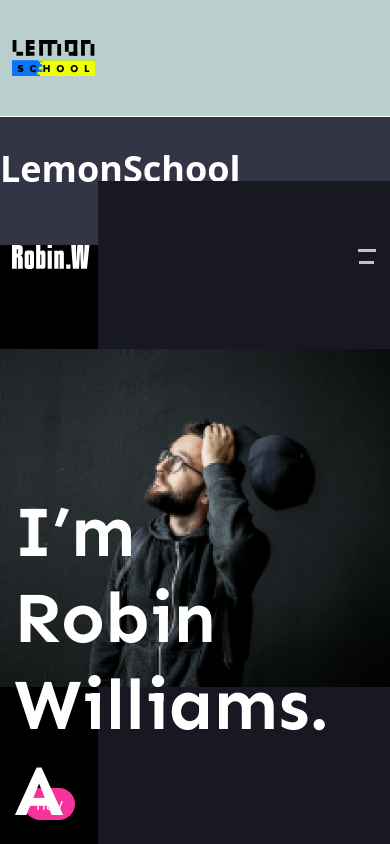
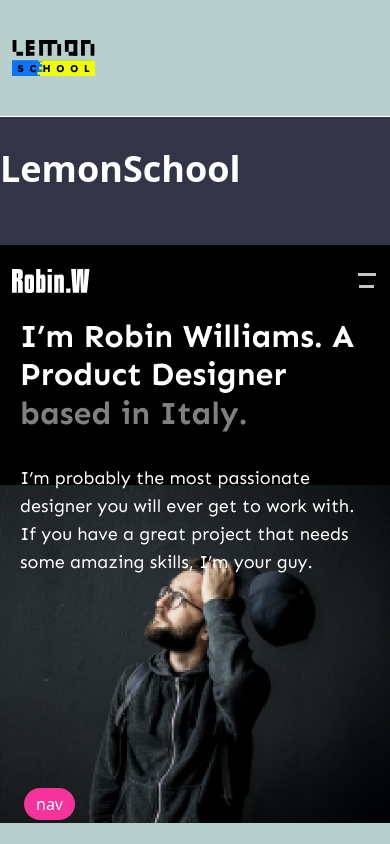
Before and after one commit to Mariay2604/dev-LemonSchool, a website built with Vite: page index.html in a window 390 px wide. Shown: the top 844 px of the page. Built offline with nearby package versions, Linux system fonts and the light colour scheme; a web font is replaced by a local one.

Commit message:
feat: banner mobile done

```diff
--- a/package.json
+++ b/package.json
@@ -14,6 +14,7 @@
   "dependencies": {
     "@tailwindcss/vite": "^4.1.12",
     "@types/node": "^24.3.0",
+    "sass": "^1.92.1",
     "tailwindcss": "^4.1.12",
     "vite-plugin-full-reload": "^1.2.0",
     "vite-plugin-handlebars": "^2.0.0"
--- /dev/null
+++ b/src/assets/scss/main.scss
@@ -0,0 +1,5 @@
+$bg-color: red;
+
+h1 {
+    background-color: $bg-color;
+}
--- a/src/main.js
+++ b/src/main.js
@@ -38,11 +38,13 @@ const getLoremImage = () => {
 
 const burgerBtn = document.querySelector('#burger');
 const mobileContainer = document.querySelector('#mobile-container');
+const body = document.querySelector('body');
 
 burgerBtn.addEventListener('click', ()=> {
   mobileContainer.classList.toggle('hidden')
   burgerBtn.classList.toggle('after:bg-purple')
   burgerBtn.classList.toggle('before:bg-purple')
+  body.classList.toggle('overflow-hidden')
 })
 
 document.querySelectorAll("img").length > 0 ? getLoremImage() : null;
--- a/src/partials/banner.html
+++ b/src/partials/banner.html
@@ -1,10 +1,11 @@
-<section class="relative flex justify-end -mx-3 pt-42 pb-21 before:absolute before:w-3/4 before:h-full before:top-0 before:bg-indigo-950">
-    <picture class="absolute left-0 top-42">
+<section class="relative flex flex-col md:flex-row justify-end -mx-3 md:pt-42 pb-12 md:pb-21 lg:before:absolute lg:before:w-3/4 lg:before:h-full lg:before:top-0 lg:before:bg-indigo-950">
+    <picture class="mx-auto md:mx-0 absolute left-0 top-42">
         <source media='(min-width: 1024 px)' srcset='banner1.png'>
         <source media='(min-width: 768px)' srcset='banner1.png'>
         <img src='banner1.png'>
     </picture>
-    <div class="w-3xl px-3.5 mr-9 py-35 z-10">
-        <h1 class="font-bold text-7xl mb-8 leading-[1.2]">I’m Robin Williams. A Product Designer <span class="text-gray-400">based in Italy.</span></h1>
+    <div class="md:w-102 lg:w-3xl lg:px-3.5 md:mr-9 md:py-35 px-5 md:px-0 z-10">
+        <h1 class="font-bold banner-title mb-8 leading-[1.2]">I’m Robin Williams. A Product Designer <span class="text-gray-400">based in Italy.</span></h1>
         <p class="text-lg">I’m probably the most passionate designer you will ever get to work with. If you have a great project that needs some amazing skills, I’m your guy.</p>
-</section>
+    </div>
+    </section>
--- a/src/partials/header-portfolio.html
+++ b/src/partials/header-portfolio.html
@@ -1,4 +1,4 @@
-      <header class="flex items-center relative -mb-22 z-10">
+      <header class="flex items-center relative py-6 md:py-0 md:-mb-22 z-10">
         <div class="w-19.5 h-6"><img src="/public/logoRobin.svg" alt="logo Robin"></div>
         <div id="mobile-container" class="md:ml-auto hidden md:block absolute md:static bg-indigo-950 md:bg-transparent top-18 -left-3 w-[calc(100%+24px)] md:w-auto">
         <nav class="flex flex-col md:flex-row">
--- a/src/style.css
+++ b/src/style.css
@@ -9,6 +9,7 @@
   --color-purple: #5221E6;
   --color-neutral-300: #c4c4c4;
   --color-indigo-950: #181823;
+  --color-gray-400: #808080;
 
   --text-h1: 48px;
   --text-h2: 42px;
@@ -42,6 +43,18 @@
     color: var(color-cyan);
   }
 
+  .banner-title {
+    font-size: 32px;
+
+    @media (min-width: 768px) {
+      font-size: 56px;
+    }
+
+    @media (min-width: 1024px) {
+      font-size: 78px;
+    }
+  }
+
 [alt=""] {
   filter: blur(10px);
   opacity: 0.6;
```
Also changed, not shown: 1 other file.
